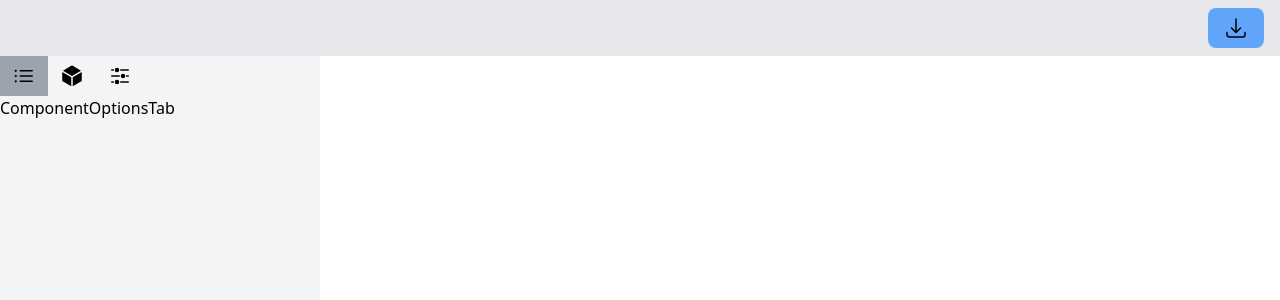
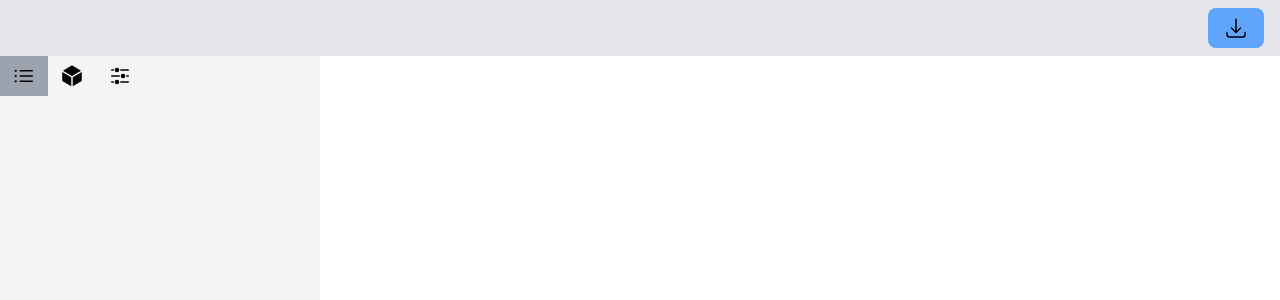
Before and after one commit to cs472-team6/cs472-team6, a React (Vite) app: page / in a window 1280 px wide. Shown: the top 300 px of the page. Built offline with nearby package versions, Linux system fonts and the light colour scheme.

Commit message:
Added logic for ComponentOptionsTab

```diff
--- a/package.json
+++ b/package.json
@@ -11,6 +11,7 @@
   "dependencies": {
     "react": "^18.2.0",
     "react-dom": "^18.2.0",
+    "uuid": "^9.0.0",
     "zustand": "^4.3.3"
   },
   "devDependencies": {
--- a/src/components/ComponentOptionsTab/ComponentOptionsTab.jsx
+++ b/src/components/ComponentOptionsTab/ComponentOptionsTab.jsx
@@ -1,5 +1,13 @@
+import { PageState } from "../../state"
+
 export default function ComponentOptionsTab(){
+    let componentsList = PageState((state) => state.componentsList)
     return (
-        <div className="flex-1">ComponentOptionsTab</div>
+        <div className="flex-1">
+            {componentsList.map((component) => {
+                let ComponentOptions = registeredComponents.get(component.name)?.optionsComponent ?? null;
+                return <ComponentOptions />
+            })}
+        </div>
     )
 }
--- a/src/components/SidePanel/SidePanel.jsx
+++ b/src/components/SidePanel/SidePanel.jsx
@@ -1,5 +1,5 @@
 import { SidePanelState } from "../../state"
-import { Tabs } from "../../utils"
+import { Tabs } from "../../utils/utils"
 import ComponentOptionsTab from "../ComponentOptionsTab/ComponentOptionsTab"
 import ComponentsListTab from "../ComponentsListTab/ComponentsListTab"
 import Icon from "../Icon/Icon"
--- /dev/null
+++ b/src/models/PageComponent.js
@@ -0,0 +1,13 @@
+import { v4 as uuidv4 } from 'uuid';
+
+export default class PageComponent {
+    id;
+    name;
+    options;
+
+    constructor(name, options){
+        this.id = uuidv4();
+        this.name = name;
+        this.options = options;
+    }
+}
--- a/src/state.js
+++ b/src/state.js
@@ -1,6 +1,6 @@
 import { create } from 'zustand';
 import PageOptions from './models/PageOptions';
-import { Tabs } from './utils';
+import { Tabs } from './utils/utils';
 
 export const SidePanelState = create((set) => ({
     activeTab: Tabs.ComponentOptionsTab,
--- /dev/null
+++ b/src/utils/registeredComponents.js
@@ -0,0 +1,3 @@
+const registeredComponents = new Map([
+
+])
```
Also changed, not shown: src/utils/utils.js (renamed from src/utils.js), 1 other file (tests, documents, lock files or other folders).
